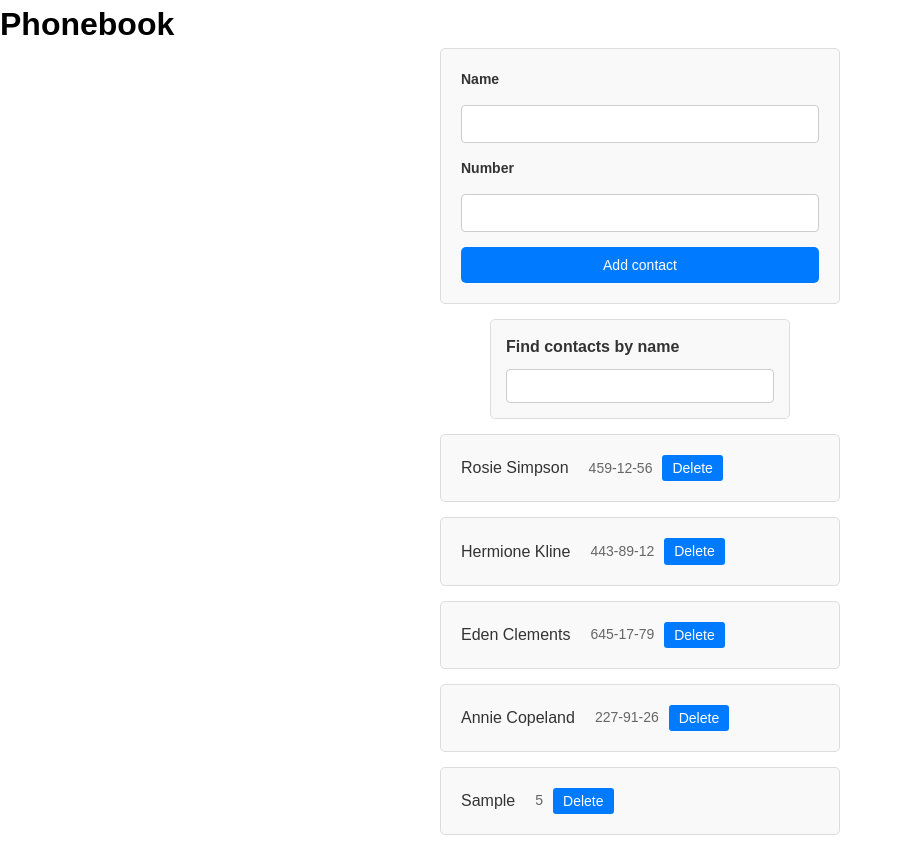
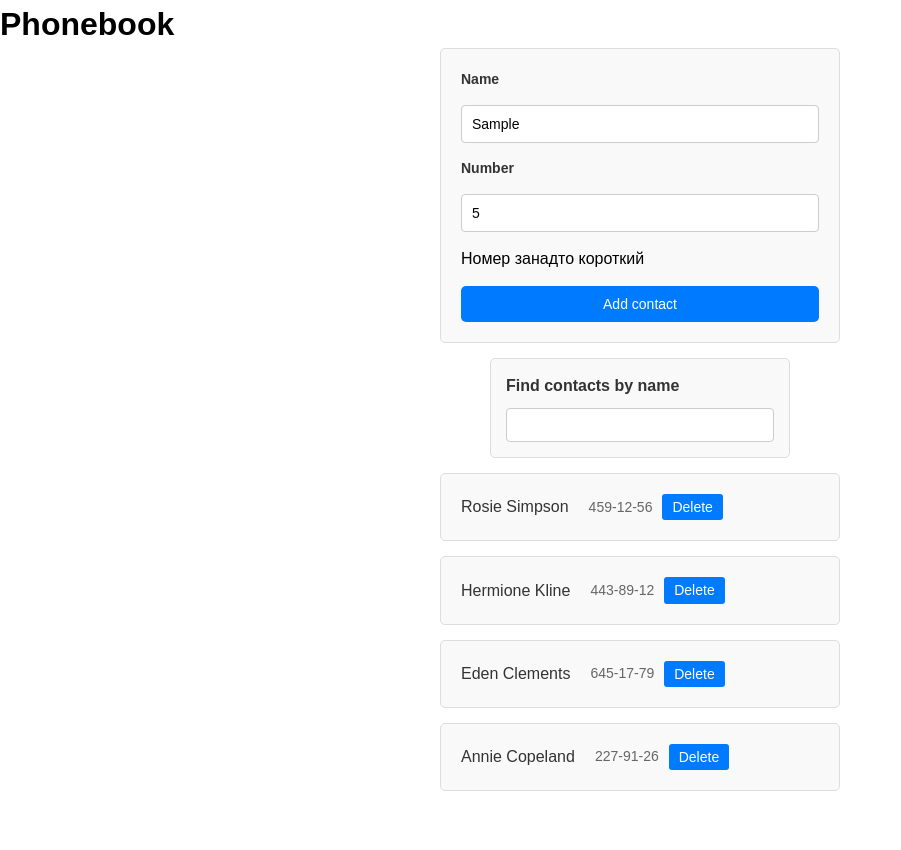
Before and after one commit to AntonSmishko/goit-react-hw-03, a React (Vite) app: page / in a window 1280 px wide. Both pictures are taken after typing "Sample", "5" into the empty fields and a click on the button "Add contact". Shown: the whole page, without its empty margins (0-901 px from the left). After the commit the page ends 806 px from the top, so only its background shows below. Built offline with nearby package versions, Linux system fonts and the light colour scheme.

Commit message:
yup validation

```diff
--- a/package.json
+++ b/package.json
@@ -16,7 +16,8 @@
     "nanoid": "^5.0.9",
     "normalize": "^0.3.1",
     "react": "^18.3.1",
-    "react-dom": "^18.3.1"
+    "react-dom": "^18.3.1",
+    "yup": "^1.4.0"
   },
   "devDependencies": {
     "@eslint/js": "^9.13.0",
--- a/src/components/App.jsx
+++ b/src/components/App.jsx
@@ -5,7 +5,6 @@ import contactData from '../assets/contactData.json';
 import { useState } from 'react';
 
 function App() {
-    // eslint-disable-next-line no-unused-vars
     const [contact, setContact] = useState(contactData);
     const [filter, setFilter] = useState('');
 
--- a/src/components/ContactForm/ContactForm.jsx
+++ b/src/components/ContactForm/ContactForm.jsx
@@ -1,6 +1,18 @@
-import { Formik, Form, Field } from 'formik';
+import { Formik, Form, Field, ErrorMessage } from 'formik';
 import { nanoid } from 'nanoid';
 import s from './ContactForm.module.css';
+import * as Yup from 'yup';
+
+const ValidationSchema = Yup.object().shape({
+    name: Yup.string()
+        .min(3, 'Введіть повне імя')
+        .max(50, 'Ви ввели забагато символів')
+        .required('Обовязково'),
+    number: Yup.string()
+        .min(3, 'Номер занадто короткий')
+        .max(13, 'Номер занадто довгий')
+        .required('Обовязково'),
+});
 
 const initialValues = {
     name: '',
@@ -18,7 +30,11 @@ const ContactForm = ({ addContact }) => {
     const numberFieldId = nanoid();
     return (
         <>
-            <Formik initialValues={initialValues} onSubmit={onFormSubmit}>
+            <Formik
+                initialValues={initialValues}
+                onSubmit={onFormSubmit}
+                validationSchema={ValidationSchema}
+            >
                 <Form className={s.wrapper}>
                     <label className={s.label} htmlFor={nameFieldId}>
                         Name
@@ -29,7 +45,7 @@ const ContactForm = ({ addContact }) => {
                         name="name"
                         id={nameFieldId}
                     />
-
+                    <ErrorMessage name="name" component="span" />
                     <label className={s.label} htmlFor={numberFieldId}>
                         Number
                     </label>
@@ -39,6 +55,7 @@ const ContactForm = ({ addContact }) => {
                         name="number"
                         id={numberFieldId}
                     />
+                    <ErrorMessage name="number" component="span" />
                     <button className={s.btn} type="submit">
                         Add contact
                     </button>
```
Also changed, not shown: 1 other file (tests, documents, lock files or other folders).
